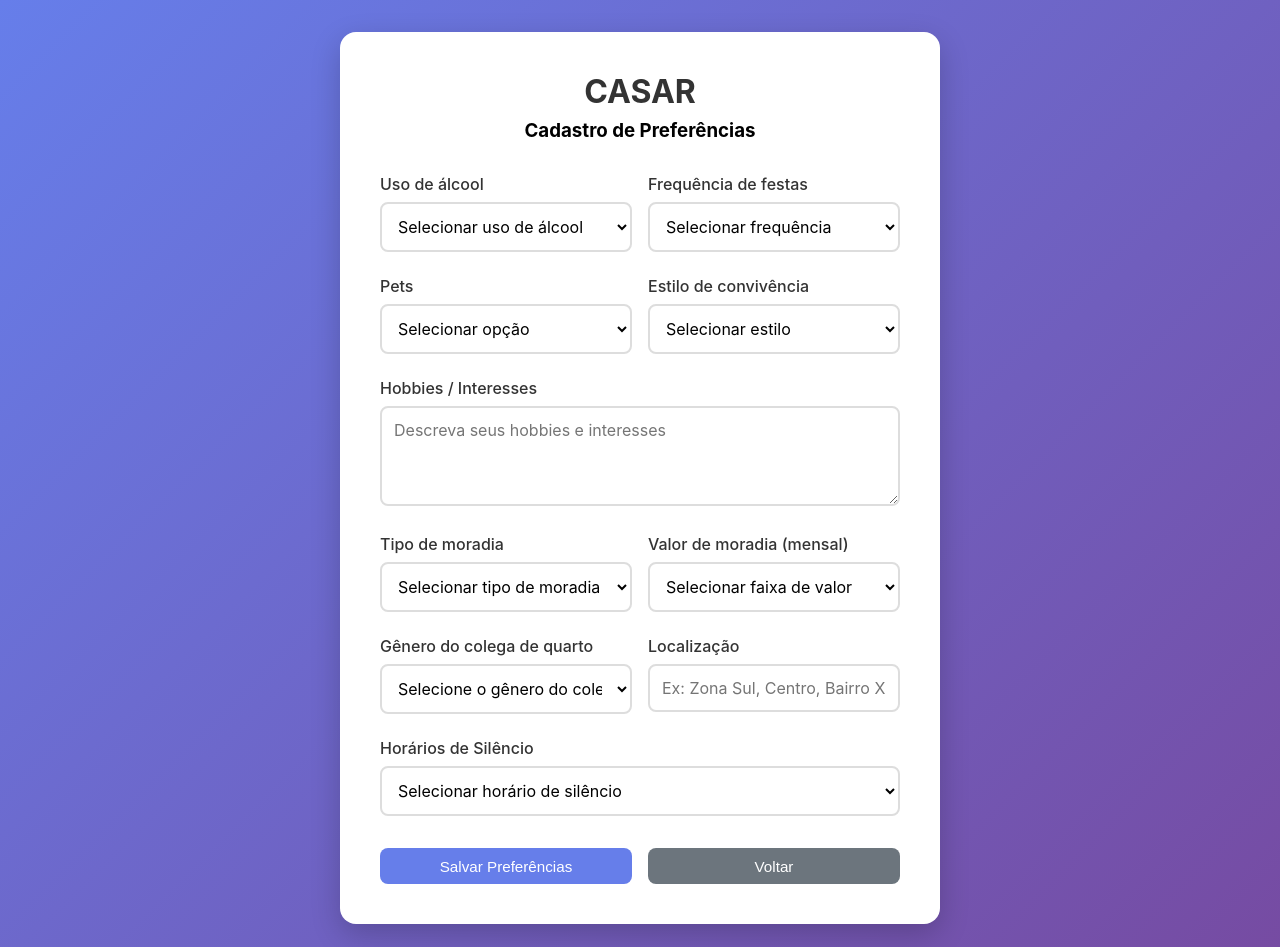
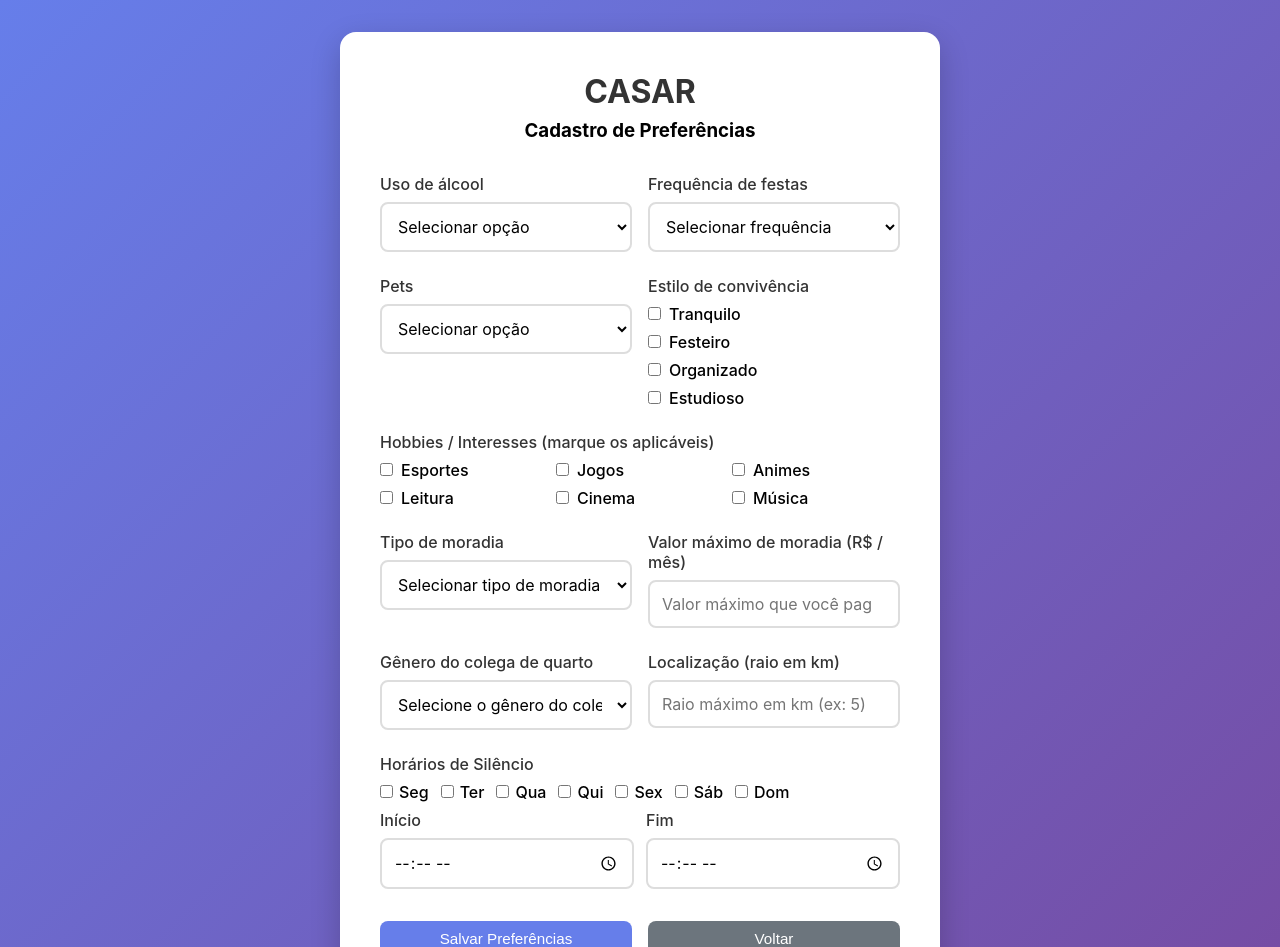
Before and after one commit to Gabriel-Toti/xdes12-project-front, a Next.js app: page /preferencias in a window 1280 px wide. Shown: the top 947 px of the page. Built offline with nearby package versions, Linux system fonts and the light colour scheme.

Commit message:
fix: campos do cadastro

```diff
--- a/src/app/preferencias/page.tsx
+++ b/src/app/preferencias/page.tsx
@@ -9,13 +9,17 @@ export default function Preferencias() {
   const [alcool, setAlcool] = useState("");
   const [festas, setFestas] = useState("");
   const [pets, setPets] = useState("");
-  const [convivencia, setConvivencia] = useState("");
-  const [hobbies, setHobbies] = useState("");
+  const [convivencia, setConvivencia] = useState<string[]>([]);
+  const [hobbies, setHobbies] = useState<string[]>([]);
   const [tipoMoradia, setTipoMoradia] = useState("");
-  const [valorMoradia, setValorMoradia] = useState("");
+  const [valorMoradia, setValorMoradia] = useState<number | "">("");
   const [generoColega, setGeneroColega] = useState("");
-  const [localizacao, setLocalizacao] = useState("");
-  const [horariosSilencio, setHorariosSilencio] = useState("");
+  const [localizacao, setLocalizacao] = useState<number | "">("");
+  const [horariosSilencioDays, setHorariosSilencioDays] = useState<string[]>(
+    []
+  );
+  const [horarioInicio, setHorarioInicio] = useState("");
+  const [horarioFim, setHorarioFim] = useState("");
 
   const [error, setError] = useState<string | null>(null);
   const [success, setSuccess] = useState<string | null>(null);
@@ -26,12 +30,15 @@ export default function Preferencias() {
       !alcool ||
       !festas ||
       !pets ||
-      !convivencia ||
+      convivencia.length === 0 ||
+      hobbies.length === 0 ||
       !tipoMoradia ||
-      !valorMoradia ||
+      valorMoradia === "" ||
       !generoColega ||
-      !localizacao ||
-      !horariosSilencio
+      localizacao === "" ||
+      horariosSilencioDays.length === 0 ||
+      !horarioInicio ||
+      !horarioFim
     ) {
       setError("Por favor, preencha todos os campos obrigatórios");
       return false;
@@ -81,11 +88,10 @@ export default function Preferencias() {
                 required
               >
                 <option value="" disabled>
-                  Selecionar uso de álcool
+                  Selecionar opção
                 </option>
-                <option value="nunca">Nunca</option>
-                <option value="socialmente">Socialmente</option>
-                <option value="regularmente">Regularmente</option>
+                <option value="sim">Sim</option>
+                <option value="nao">Não</option>
               </select>
             </div>
 
@@ -101,7 +107,6 @@ export default function Preferencias() {
                   Selecionar frequência
                 </option>
                 <option value="nunca">Nunca</option>
-                <option value="raramente">Raramente</option>
                 <option value="as_vezes">Às vezes</option>
                 <option value="frequentemente">Frequentemente</option>
               </select>
@@ -120,40 +125,81 @@ export default function Preferencias() {
                 <option value="" disabled>
                   Selecionar opção
                 </option>
-                <option value="nao">Não tem / não aceita</option>
-                <option value="tem">Tem pets</option>
-                <option value="aceita">Aceita pets</option>
+                <option value="aceita">Aceita</option>
+                <option value="nao_aceita">Não aceita</option>
+                <option value="possui">Possui</option>
               </select>
             </div>
 
             <div className="form-group">
               <label className="form-label">Estilo de convivência</label>
-              <select
-                className="form-select"
-                value={convivencia}
-                onChange={(e) => setConvivencia(e.target.value)}
-                required
-              >
-                <option value="" disabled>
-                  Selecionar estilo
-                </option>
-                <option value="organizado">Organizado</option>
-                <option value="relaxado">Relaxado</option>
-                <option value="colaborativo">
-                  Colaborativo / Compartilha tarefas
-                </option>
-              </select>
+              <div style={{ display: "flex", flexDirection: "column", gap: 8 }}>
+                {[
+                  { k: "tranquilo", label: "Tranquilo" },
+                  { k: "festeiro", label: "Festeiro" },
+                  { k: "organizado", label: "Organizado" },
+                  { k: "estudioso", label: "Estudioso" },
+                ].map((opt) => (
+                  <label key={opt.k} style={{ fontWeight: 500 }}>
+                    <input
+                      type="checkbox"
+                      value={opt.k}
+                      checked={convivencia.includes(opt.k)}
+                      onChange={(e) => {
+                        const v = e.target.value;
+                        setConvivencia((prev) =>
+                          prev.includes(v)
+                            ? prev.filter((x) => x !== v)
+                            : [...prev, v]
+                        );
+                      }}
+                      style={{ marginRight: 8 }}
+                    />
+                    {opt.label}
+                  </label>
+                ))}
+              </div>
             </div>
           </div>
 
           <div className="form-group">
-            <label className="form-label">Hobbies / Interesses</label>
-            <textarea
-              className="form-textarea"
-              value={hobbies}
-              onChange={(e) => setHobbies(e.target.value)}
-              placeholder="Descreva seus hobbies e interesses"
-            />
+            <label className="form-label">
+              Hobbies / Interesses (marque os aplicáveis)
+            </label>
+            <div
+              style={{
+                display: "grid",
+                gridTemplateColumns: "repeat(auto-fit, minmax(140px,1fr))",
+                gap: 8,
+              }}
+            >
+              {[
+                { k: "esportes", label: "Esportes" },
+                { k: "jogos", label: "Jogos" },
+                { k: "animes", label: "Animes" },
+                { k: "leitura", label: "Leitura" },
+                { k: "cinema", label: "Cinema" },
+                { k: "musica", label: "Música" },
+              ].map((opt) => (
+                <label key={opt.k} style={{ fontWeight: 500 }}>
+                  <input
+                    type="checkbox"
+                    value={opt.k}
+                    checked={hobbies.includes(opt.k)}
+                    onChange={(e) => {
+                      const v = e.target.value;
+                      setHobbies((prev) =>
+                        prev.includes(v)
+                          ? prev.filter((x) => x !== v)
+                          : [...prev, v]
+                      );
+                    }}
+                    style={{ marginRight: 8 }}
+                  />
+                  {opt.label}
+                </label>
+              ))}
+            </div>
           </div>
 
           <div className="form-row">
@@ -168,29 +214,30 @@ export default function Preferencias() {
                 <option value="" disabled>
                   Selecionar tipo de moradia
                 </option>
+                <option value="pensao">Pensão</option>
                 <option value="apartamento">Apartamento</option>
                 <option value="casa">Casa</option>
-                <option value="quitinete">Quitinete / Estúdio</option>
                 <option value="republica">República</option>
               </select>
             </div>
 
             <div className="form-group">
-              <label className="form-label">Valor de moradia (mensal)</label>
-              <select
-                className="form-select"
+              <label className="form-label">
+                Valor máximo de moradia (R$ / mês)
+              </label>
+              <input
+                type="number"
+                min={0}
+                className="form-input"
                 value={valorMoradia}
-                onChange={(e) => setValorMoradia(e.target.value)}
+                onChange={(e) =>
+                  setValorMoradia(
+                    e.target.value === "" ? "" : Number(e.target.value)
+                  )
+                }
+                placeholder="Valor máximo que você paga (ex: 1500)"
                 required
-              >
-                <option value="" disabled>
-                  Selecionar faixa de valor
-                </option>
-                <option value="0-800">Até R$800</option>
-                <option value="800-1500">R$800 - R$1.500</option>
-                <option value="1500-3000">R$1.500 - R$3.000</option>
-                <option value="3000+">Acima de R$3.000</option>
-              </select>
+              />
             </div>
           </div>
 
@@ -214,33 +261,79 @@ export default function Preferencias() {
             </div>
 
             <div className="form-group">
-              <label className="form-label">Localização</label>
+              <label className="form-label">Localização (raio em km)</label>
               <input
-                type="text"
+                type="number"
+                min={0}
+                step={0.1}
                 className="form-input"
                 value={localizacao}
-                onChange={(e) => setLocalizacao(e.target.value)}
-                placeholder="Ex: Zona Sul, Centro, Bairro X..."
+                onChange={(e) =>
+                  setLocalizacao(
+                    e.target.value === "" ? "" : Number(e.target.value)
+                  )
+                }
+                placeholder="Raio máximo em km (ex: 5)"
                 required
               />
             </div>
           </div>
-
           <div className="form-group">
             <label className="form-label">Horários de Silêncio</label>
-            <select
-              className="form-select"
-              value={horariosSilencio}
-              onChange={(e) => setHorariosSilencio(e.target.value)}
-              required
-            >
-              <option value="" disabled>
-                Selecionar horário de silêncio
-              </option>
-              <option value="22-7">22:00 - 07:00</option>
-              <option value="23-8">23:00 - 08:00</option>
-              <option value="0-0">Sem horário específico</option>
-            </select>
+            <div style={{ marginBottom: 8 }}>
+              <div style={{ display: "flex", gap: 12, flexWrap: "wrap" }}>
+                {[
+                  ["segunda", "Seg"],
+                  ["terca", "Ter"],
+                  ["quarta", "Qua"],
+                  ["quinta", "Qui"],
+                  ["sexta", "Sex"],
+                  ["sabado", "Sáb"],
+                  ["domingo", "Dom"],
+                ].map((d) => (
+                  <label key={d[0]} style={{ fontWeight: 500 }}>
+                    <input
+                      type="checkbox"
+                      value={d[0]}
+                      checked={horariosSilencioDays.includes(d[0])}
+                      onChange={(e) => {
+                        const v = e.target.value;
+                        setHorariosSilencioDays((prev) =>
+                          prev.includes(v)
+                            ? prev.filter((x) => x !== v)
+                            : [...prev, v]
+                        );
+                      }}
+                      style={{ marginRight: 6 }}
+                    />
+                    {d[1]}
+                  </label>
+                ))}
+              </div>
+            </div>
+
+            <div style={{ display: "flex", gap: 12 }}>
+              <div style={{ flex: 1 }}>
+                <label className="form-label">Início</label>
+                <input
+                  type="time"
+                  className="form-input"
+                  value={horarioInicio}
+                  onChange={(e) => setHorarioInicio(e.target.value)}
+                  required
+                />
+              </div>
+              <div style={{ flex: 1 }}>
+                <label className="form-label">Fim</label>
+                <input
+                  type="time"
+                  className="form-input"
+                  value={horarioFim}
+                  onChange={(e) => setHorarioFim(e.target.value)}
+                  required
+                />
+              </div>
+            </div>
           </div>
 
           {error && <div className="error-message">{error}</div>}
```
